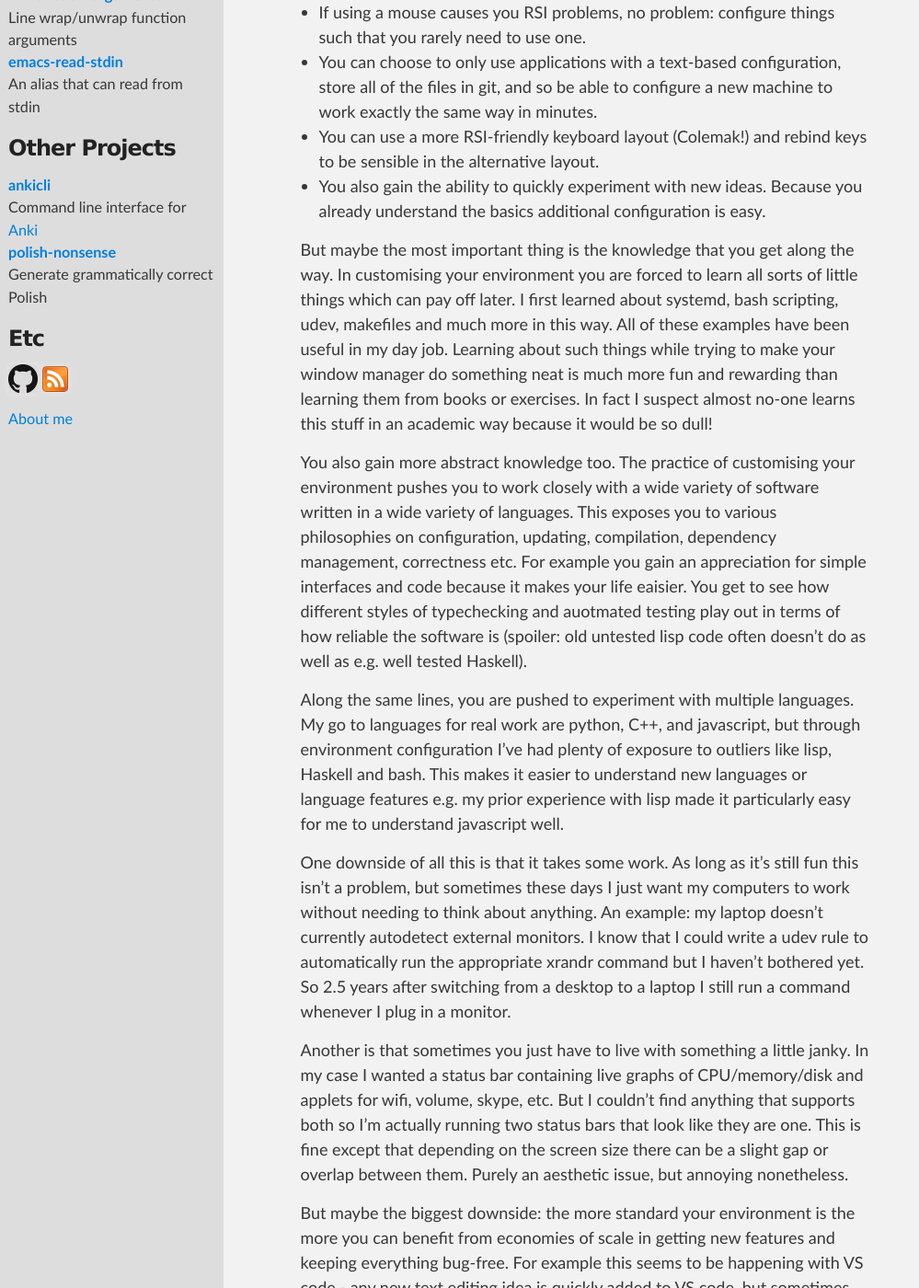
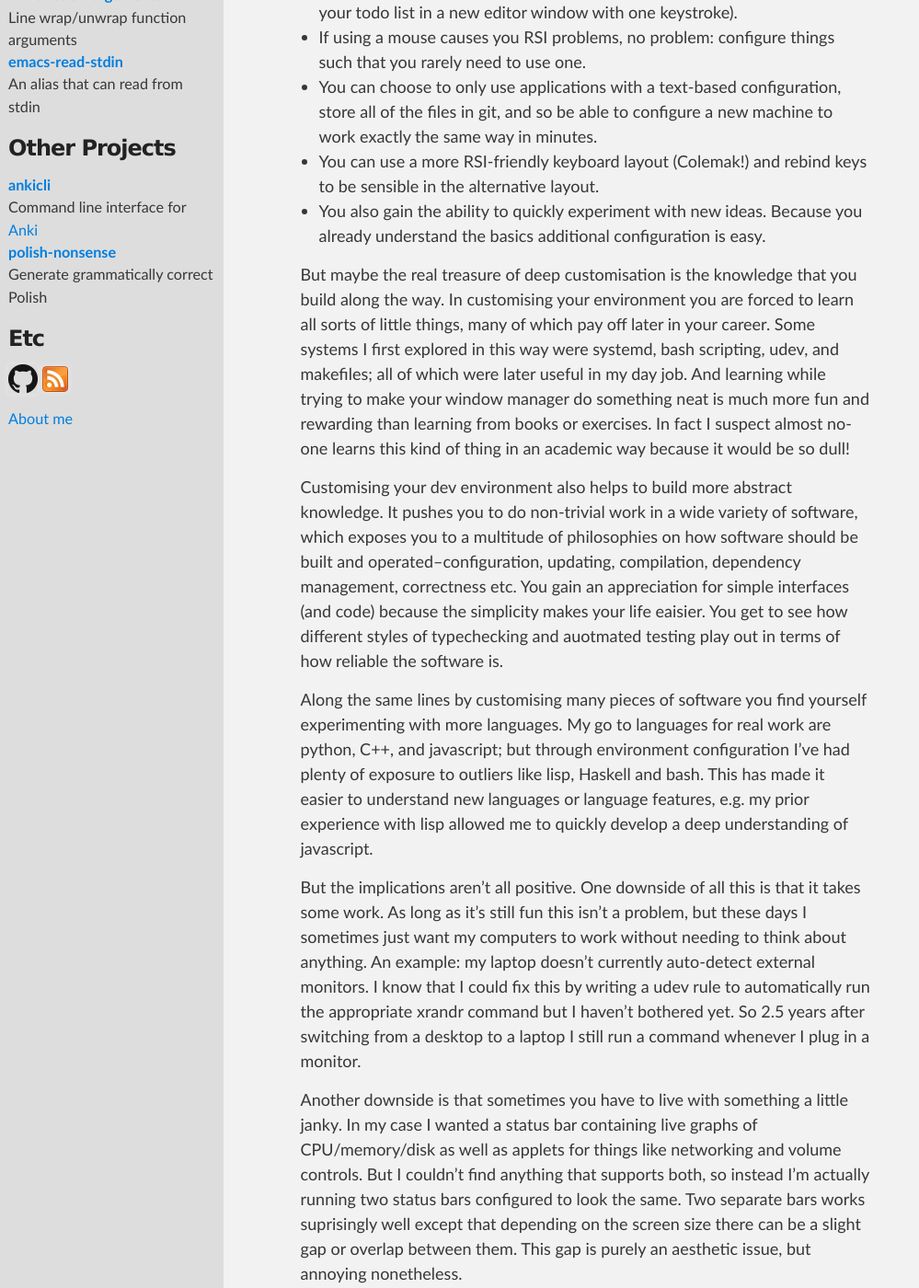
Before and after one commit to davidshepherd7/blog, a Jekyll site: the page built from src/_posts/2021-11-19-are-custom-dev-setups-worthwhile.md, in a window 1280 px wide and 1400 px high, scrolled down 696 px. Shown: the whole window at 92% size, without its empty margins (0-999 px from the left). Built offline with Jekyll 4.4.1, drawn with Linux system fonts in a browser that asks for light colours; some of the changed text lies outside the part shown.

Commit message:
Better writing in custom dev setup post

```diff
--- a/src/_posts/2021-11-19-are-custom-dev-setups-worthwhile.md
+++ b/src/_posts/2021-11-19-are-custom-dev-setups-worthwhile.md
@@ -8,10 +8,10 @@ categories:
 
 I work on a heavily customised version of Ubuntu which I treat a bit like Arch
 Linux but with more stable packages (i.e. custom X session with no GNOME etc,
-only running what I configure). I also use Emacs with a lot of configuration for
-almost all of my programming work. I was nudged down this path by [The Art of
-Unix Programming](https://nakamotoinstitute.org/static/docs/taoup.pdf), and I
-assumed that it would pay off but didn't have much real foresight on the issue.
+only running what I configure). On top of this I use Emacs, with a lot of configuration, for
+almost all of my programming work. I was nudged down this customisation-heavy Linux-as-IDE path by [The Art of
+Unix Programming](https://nakamotoinstitute.org/static/docs/taoup.pdf),
+assuming that it would pay off but without much real foresight on the issue.
 In retrospect this kind of setup has some tradeoffs so I'm often unsure whether
 to recommend that younger engineers do something similar or stick with more
 standardised tools.
@@ -32,64 +32,59 @@ nice benefits, e.g.
 * You also gain the ability to quickly experiment with new ideas. Because you
   already understand the basics additional configuration is easy.
 
-But maybe the most important thing is the knowledge that you get along the way.
+But maybe the real treasure of deep customisation is the knowledge that you build along the way.
 In customising your environment you are forced to learn all sorts of little
-things which can pay off later. I first learned about systemd, bash scripting,
-udev, makefiles and much more in this way. All of these examples have been
-useful in my day job. Learning about such things while trying to make your
+things, many of which pay off later in your career. Some systems I first explored in this way were systemd, bash scripting,
+udev, and makefiles; all of which were later useful in my day job. And learning while trying to make your
 window manager do something neat is much more fun and rewarding than learning
-them from books or exercises. In fact I suspect almost no-one learns this stuff
+from books or exercises. In fact I suspect almost no-one learns this kind of thing
 in an academic way because it would be so dull!
 
-You also gain more abstract knowledge too. The practice of customising your
-environment pushes you to work closely with a wide variety of software written
-in a wide variety of languages. This exposes you to various philosophies on
-configuration, updating, compilation, dependency management, correctness etc.
-For example you gain an appreciation for simple interfaces and code because it
+Customising your dev environment also helps to build more abstract knowledge. It pushes you
+to do non-trivial work in a wide variety of software, which exposes you to a multitude of
+philosophies on how software should be built and operated--configuration, updating, compilation, dependency management, correctness etc.
+You gain an appreciation for simple interfaces (and code) because the simplicity
 makes your life eaisier. You get to see how different styles of typechecking and
-auotmated testing play out in terms of how reliable the software is (spoiler:
-old untested lisp code often doesn't do as well as e.g. well tested Haskell).
+auotmated testing play out in terms of how reliable the software is.
 
-Along the same lines, you are pushed to experiment with multiple languages. My
-go to languages for real work are python, C++, and javascript, but through
+Along the same lines by customising many pieces of software you find yourself experimenting with more
+languages. My go to languages for real work are python, C++, and javascript; but through
 environment configuration I've had plenty of exposure to outliers like lisp,
-Haskell and bash. This makes it easier to understand new languages or language
-features e.g. my prior experience with lisp made it particularly easy for me to
-understand javascript well.
+Haskell and bash. This has made it easier to understand new languages or language
+features, e.g. my prior experience with lisp allowed me to quickly develop a deep
+understanding of javascript.
 
 
-
-One downside of all this is that it takes some work. As long as it's still fun
-this isn't a problem, but sometimes these days I just want my computers to work
+But the implications aren't all positive. One downside of all this is that it takes some work. As long as it's still fun
+this isn't a problem, but these days I sometimes just want my computers to work
 without needing to think about anything. An example: my laptop doesn't currently
-autodetect external monitors. I know that I could write a udev rule to
+auto-detect external monitors. I know that I could fix this by writing a udev rule to
 automatically run the appropriate xrandr command but I haven't bothered yet. So
 2.5 years after switching from a desktop to a laptop I still run a command
 whenever I plug in a monitor.
 
-Another is that sometimes you just have to live with something a little janky.
-In my case I wanted a status bar containing live graphs of CPU/memory/disk and
-applets for wifi, volume, skype, etc. But I couldn't find anything that supports
-both so I'm actually running two status bars that look like they are one. This
-is fine except that depending on the screen size there can be a slight gap or
-overlap between them. Purely an aesthetic issue, but annoying nonetheless.
+Another downside is that sometimes you have to live with something a little janky.
+In my case I wanted a status bar containing live graphs of CPU/memory/disk as well as
+applets for things like networking and volume controls. But I couldn't find anything that supports
+both, so instead I'm actually running two status bars configured to look the same. Two separate bars
+works suprisingly well except that depending on the screen size there can be a slight gap or
+overlap between them. This gap is purely an aesthetic issue, but annoying nonetheless.
 
 But maybe the biggest downside: the more standard your environment is the more
 you can benefit from economies of scale in getting new features and keeping
-everything bug-free. For example this seems to be happening with VS code - any
-new text editing idea is quickly added to VS code, but sometimes they take
+everything bug-free. This seems to be happening with VS code - any
+new text editing idea is quickly added to VS code, but typically takes
 longer to reach Emacs (and longer still for a high quality version). Similarly
-when you work for a sufficiently large company they will likely have some
-engineers working on tooling and the more standard your enviroment is the more
-you can benefit from this.
+large companies usually have some engineers working on tooling, and the more standard your development setup
+is the more you can benefit from this.
 
-An aside: some people avoid doing a lot of custom configuration because they
+One last complaint that I've heard: some people avoid doing a lot of custom configuration because they
 want to be able to work easily on other people's computers. I haven't found this
 to be an issue yet: I've probably spent double-digit hours working on other
 people's computers vs >20,000 hours on mine!
 
 
-So to sum it up: maybe. Some configuration is probably worth the effort (e.g.
+So to answer the question of the title: maybe. Some configuration is probably worth the effort (e.g.
 tiling window managers and custom OS-level hotkeys are low effort, high payoff
 and easy to maintain), others might not be worthwhile directly (e.g. [writing
 your own Emacs package to do
```
